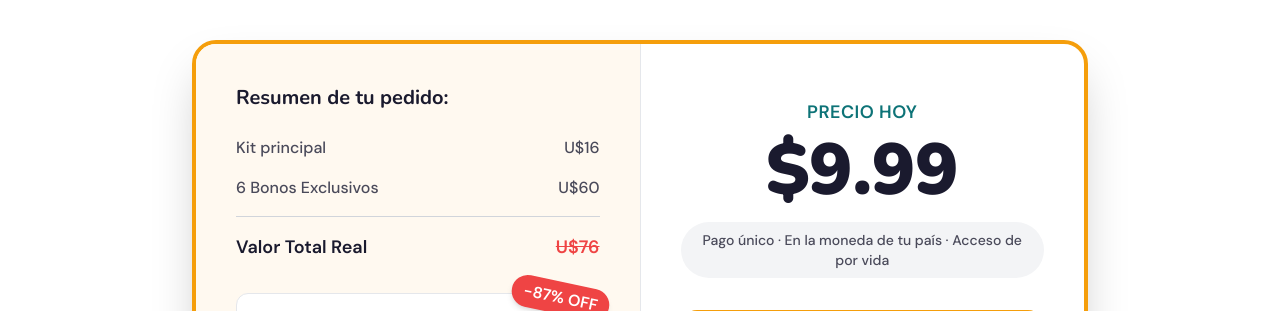
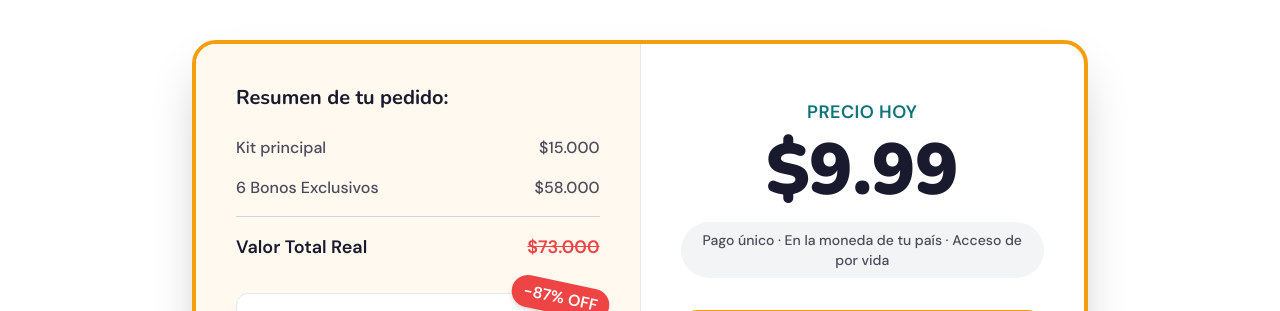
Before and after one commit to malcom01010110/landing-kitfonetico, a React (Vite) app in the folder Landing/: page / in a window 1280 px wide. Shown: the part 6143-6454 px from the top of the page. Built offline with nearby package versions, Linux system fonts and the light colour scheme.

Commit message:
Update PricingOffer.tsx

```diff
--- a/Landing/src/components/PricingOffer.tsx
+++ b/Landing/src/components/PricingOffer.tsx
@@ -39,16 +39,16 @@ export function PricingOffer() {
               <div className="space-y-4 mb-8">
                 <div className="flex justify-between items-center text-body font-medium">
                   <span>Kit principal</span>
-                  <span>U$16</span>
+                  <span>$15.000</span>
                 </div>
                 <div className="flex justify-between items-center text-body font-medium">
                   <span>6 Bonos Exclusivos</span>
-                  <span>U$60</span>
+                  <span>$58.000</span>
                 </div>
                 <div className="h-px bg-gray-300 w-full my-2"></div>
                 <div className="flex justify-between items-center text-dark font-bold text-lg">
                   <span>Valor Total Real</span>
-                  <span className="line-through text-danger">U$76</span>
+                  <span className="line-through text-danger">$73.000</span>
                 </div>
               </div>
 
```
